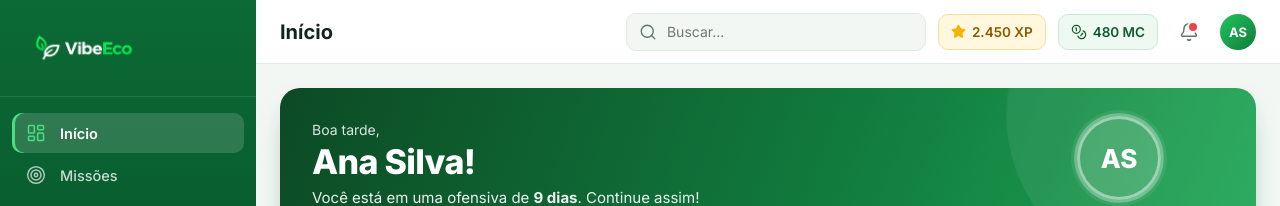
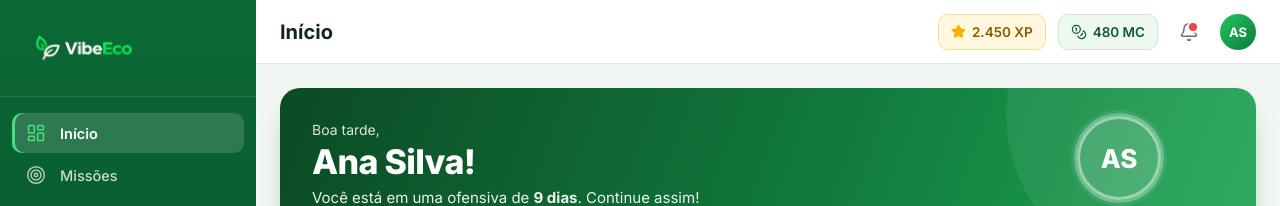
Before and after one commit to pedsousa06-ai/VibeEco-Front-End-Users, a Vue app in the folder VibeEco-FrontEnd-Users/: page / in a window 1280 px wide. Both pictures are taken after typing "name@example.com", "Sample123" into the empty fields and a click on the button "Entrar na plataforma". Shown: the top 206 px of the page. Built offline with nearby package versions, Linux system fonts and the light colour scheme; no server answers.

Commit message:
Fix: excluindo a barra de pesquisa

```diff
--- a/VibeEco-FrontEnd-Users/src/components/NovaPublicacaoModal.vue
+++ b/VibeEco-FrontEnd-Users/src/components/NovaPublicacaoModal.vue
@@ -1,5 +1,5 @@
 <script setup>
-import { computed, onBeforeUnmount, onMounted, ref } from 'vue';
+import { computed, onBeforeUnmount, onMounted, ref } from 'vue'
 import Icone from './Icone.vue';
 import { usuario } from '@/services/usuario.js';
 
--- a/VibeEco-FrontEnd-Users/src/layouts/AppLayout.vue
+++ b/VibeEco-FrontEnd-Users/src/layouts/AppLayout.vue
@@ -98,10 +98,7 @@ function deslogar() {
         <h1 class="topo-titulo">{{ titulo }}</h1>
 
         <div class="topo-acoes">
-          <label class="busca">
-            <Icone nome="busca" :tamanho="18" />
-            <input v-model="busca" type="search" placeholder="Buscar..." aria-label="Buscar" />
-          </label>
+
 
           <span class="chip chip-xp">
             <Icone nome="estrela" :tamanho="15" preenchido />
```
